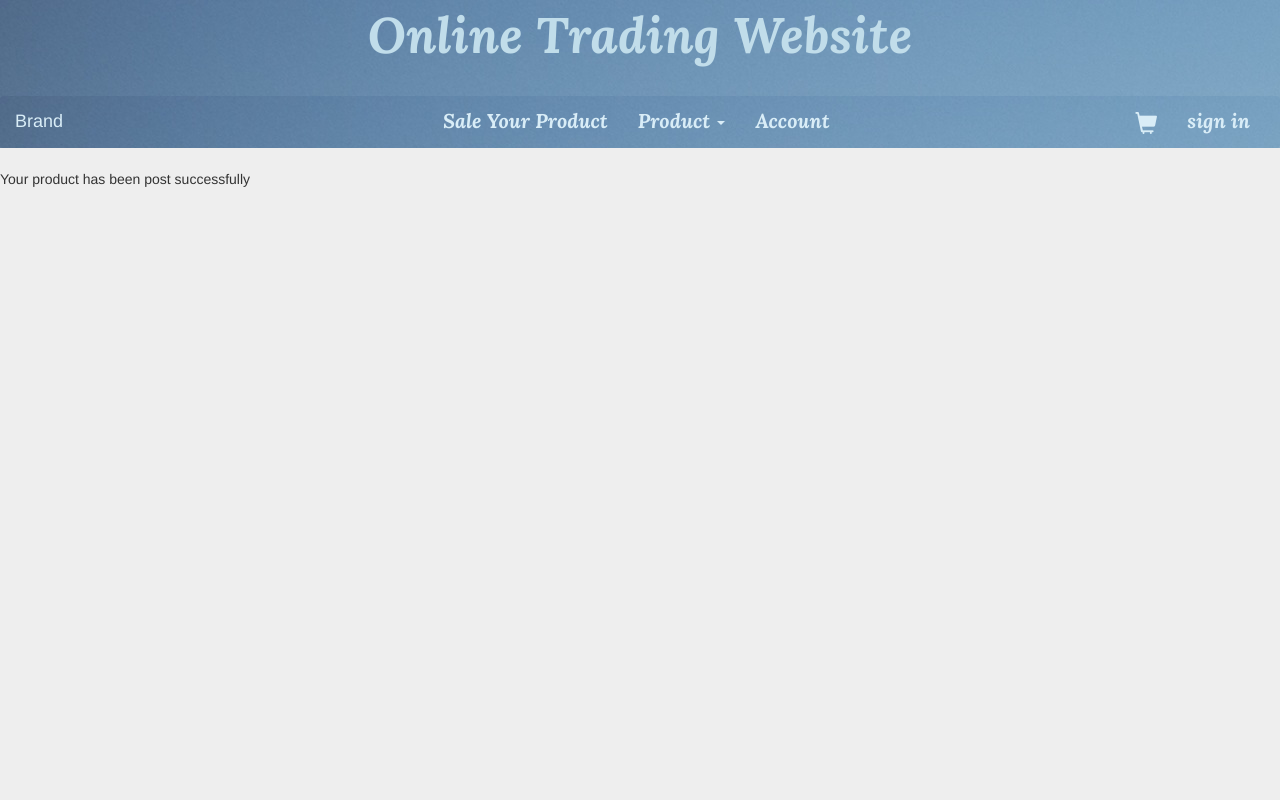
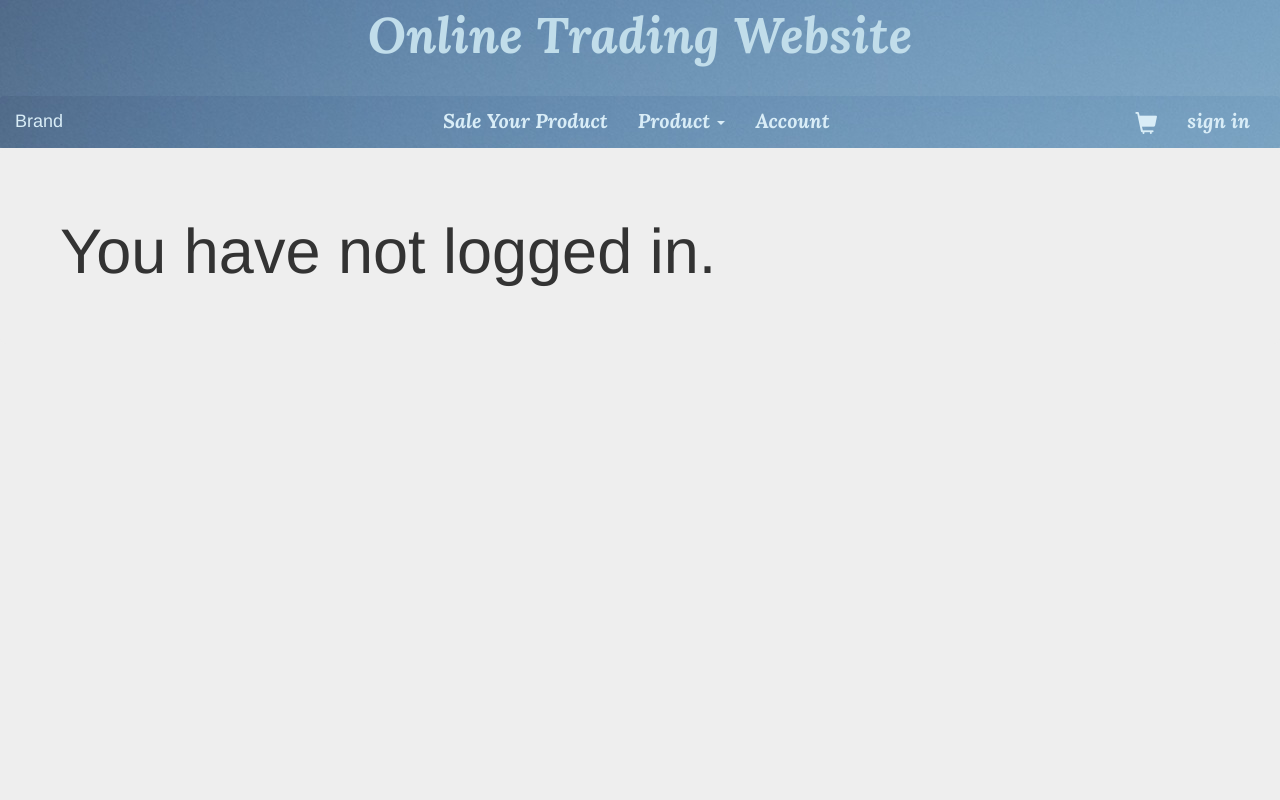
Before and after one commit to richardphk/EIE3117_trading_web, a PHP site: page /EIE3117_trading_web/product_manage/upload.php in a window 1280 px wide. Run offline with PHP 8.4, Linux system fonts and the light colour scheme; data that the repository does not hold is empty.

Commit message:
Fixed image upload problem and added check login function
If the user did not uploaded images for products, it will user a default
image as its icon.

```diff
--- a/product_manage/upload.php
+++ b/product_manage/upload.php
@@ -1,18 +1,17 @@
 <?php
 
 	include_once('../page_gen.php');
+	include_once('../includes/gen_id.php');
+	include_once('../includes/get_today.php');
+	include_once('../session/checking.php');
 	include_once('upload_fns.php');
 
 	page_header('Upload');
 
+	if (check_login()) {
 		$upfile = '';
 
-	if (isset($_FILES['product_image'])) {
-
-		echo $_FILES['product_image']['name'] . '<br/>';
-		echo $_FILES['product_image']['type'] . '<br/>';
-		echo $_FILES['product_image']['size'] . '<br/>';
-		echo $_FILES['product_image']['tmp_name'] . '<br/>';
+		if (isset($_FILES['product_image']) && !empty( $_FILES["product_image"]["name"] )) {
 
 			if ($_FILES['product_image']['error'] > 0) {
 				echo 'Image upload problem';
@@ -35,28 +34,35 @@
 
 			$upfile = 'product_image/' . $_FILES['product_image']['name'];
 			move_uploaded_file($_FILES['product_image']["tmp_name"], '../' . $upfile);
-		echo $upfile . '<br />';
 
 			if (is_uploaded_file($_FILES['product_image']['tmp_name'])) {
 				echo 'Problem: Could not move file to destination directory';
 				exit;
 			}
+		} else {
+			$upfile = 'product_image/icon.png';
 		}
 
 
-	echo $upfile . '<br />';
-
-	$product_id = 'FFF';
+		$product_id = gen_id('Tweb_Product');
 		$product_name = $_POST['product_name']; //string
 		$product_price = $_POST['product_price']; //price
 		$product_quantity = $_POST['product_quantity']; //dropdownlist
 		$product_type = $_POST['product_type']; //dropdownlist
-	$date = date('Y-m-d'); //date
+		$date = get_today();
+		$sale = 0;
 		$product_creator = 'U00001';//$_SESSION['login_user']; //userid
 		$product_desc = $_POST['product_desc']; //String
 
-	echo insert_goods($product_id, $product_name, $product_price, $product_quantity, $upfile, $product_type, $date, $product_creator, $product_desc);
+		?>
+			<div class="jumbotron">
+				<h1><?php echo insert_goods($product_id, $product_name, $product_price, $product_quantity, $upfile, $product_type, $date, $sale, $product_creator, $product_desc); ?></h1>
+			</div>
+		<?php
 
+	} else {
+		not_loggedin();
+	}
 
 	page_footer();
 
--- a/product_manage/upload_fns.php
+++ b/product_manage/upload_fns.php
@@ -2,10 +2,10 @@
 
 	include_once('../config_db/config_db.php');
 
-	function insert_goods($id, $name, $price, $quantity, $image_path, $type, $date, $creator, $desc) {
+	function insert_goods($id, $name, $price, $quantity, $image_path, $type, $date, $sale, $creator, $desc) {
 		try {
 			$db_conn = db_connect('root', '');
-			$stmt = $db_conn->prepare('INSERT INTO tweb_product(Tweb_Product_ID, Tweb_Product_Name, Tweb_Product_Price, Tweb_Product_Inventory, Tweb_Product_Image_Path, Tweb_Product_Type, Tweb_Product_Create_Date, Tweb_Product_Creator_ID, Tweb_Product_Desc) VALUES(:id, :name, :price, :quantity, :image_path, :type, :date, :creator, :desc)');
+			$stmt = $db_conn->prepare('INSERT INTO tweb_product VALUES(:id, :name, :price, :quantity, :image_path, :type, :date, :sale, :creator, :desc)');
 
 			$stmt->bindparam(':id', $id);
 			$stmt->bindparam(':name', $name);
@@ -14,6 +14,7 @@
 			$stmt->bindparam(':image_path', $image_path);
 			$stmt->bindparam(':type', $type);
 			$stmt->bindparam(':date', $date);
+			$stmt->bindparam(':sale', $sale);
 			$stmt->bindparam(':creator', $creator);
 			$stmt->bindparam(':desc', $desc);
 
@@ -23,6 +24,5 @@
 		} catch (PDOException $e) {
 			return $e->getMessage();
 		}
-
 	}
 ?>
```
Also changed, not shown: product_manage/upload_page.php (+6 -1 lines), product_image/Unknown.jpg (deleted), product_image/icon.png (added). Lines whose indentation alone changed are shown as unchanged.
